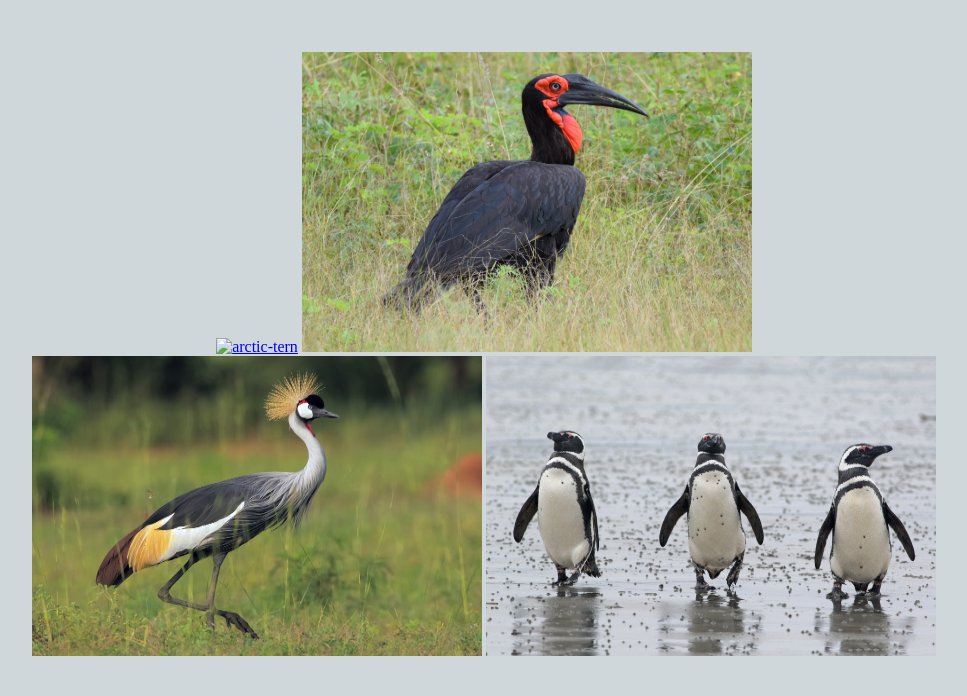
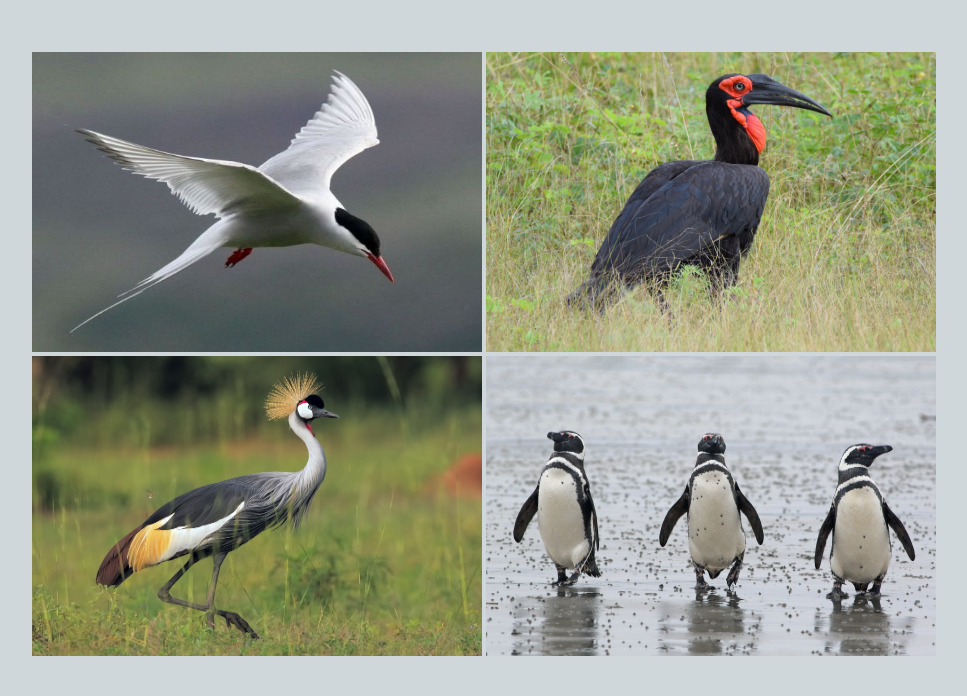
Before and after one commit to solo969696/b, a plain HTML site: page index.html in a window 1280 px wide. Shown: the part 104-800 px from the top of the page, without its empty margins (156-1123 px from the left). Drawn offline with Linux system fonts and the light colour scheme; the site is published under a folder, as on GitHub Pages, so addresses that start at the root find nothing.

Commit message:
Add files via upload

```diff
--- a/index.html
+++ b/index.html
@@ -82,7 +82,7 @@
 
     <br>
     <div style="text-align: center;">
-        <a class="pic1" href="arctic-tern.html" target="_blank"><img src="/images/at.jpg" alt="arctic-tern" width="450px" height="300px" title="arctic-tern"></a>
+        <a class="pic1" href="arctic-tern.html" target="_blank"><img src="images/at.jpg" alt="arctic-tern" width="450px" height="300px" title="arctic-tern"></a>
         <a class="pic2" href="Southern-ground-hornbill.html" target="_blank"><img src="images/Southern-ground-hornbill.jpg" alt="Southern-ground-hornbill" width="450px" height="300px" title="Southern-ground-hornbill"></a>
         <br>
 
```
